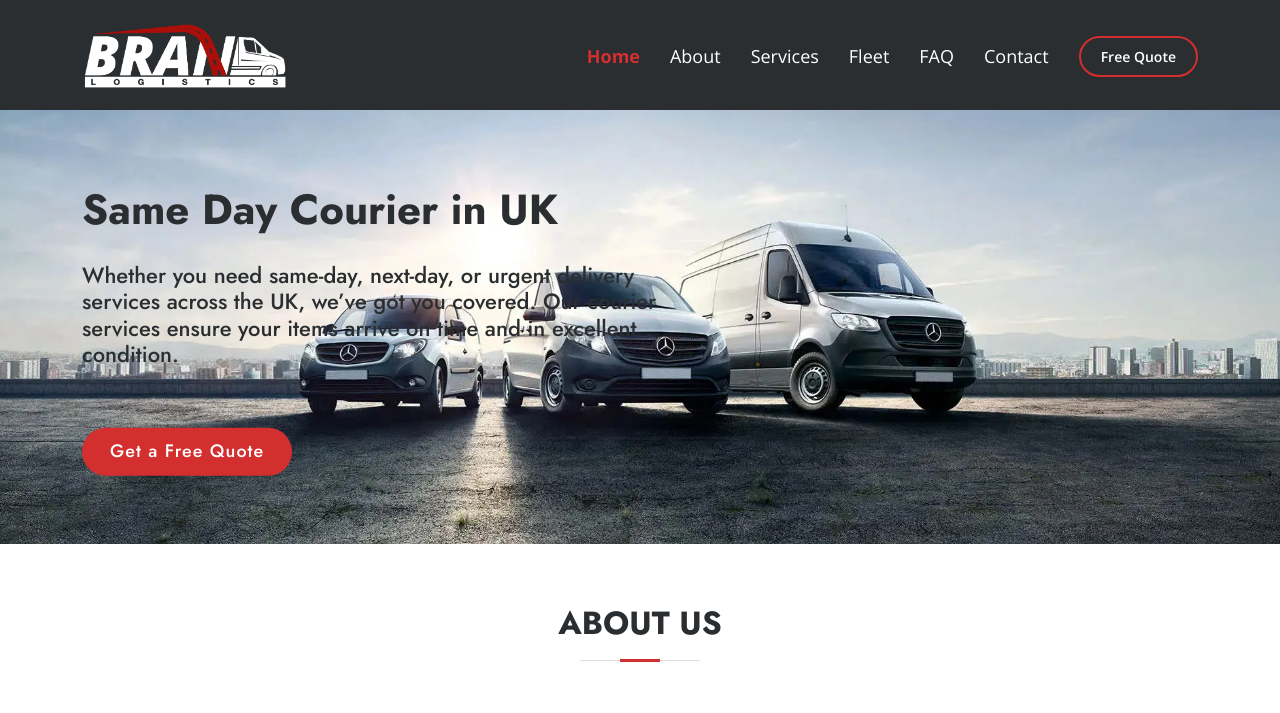
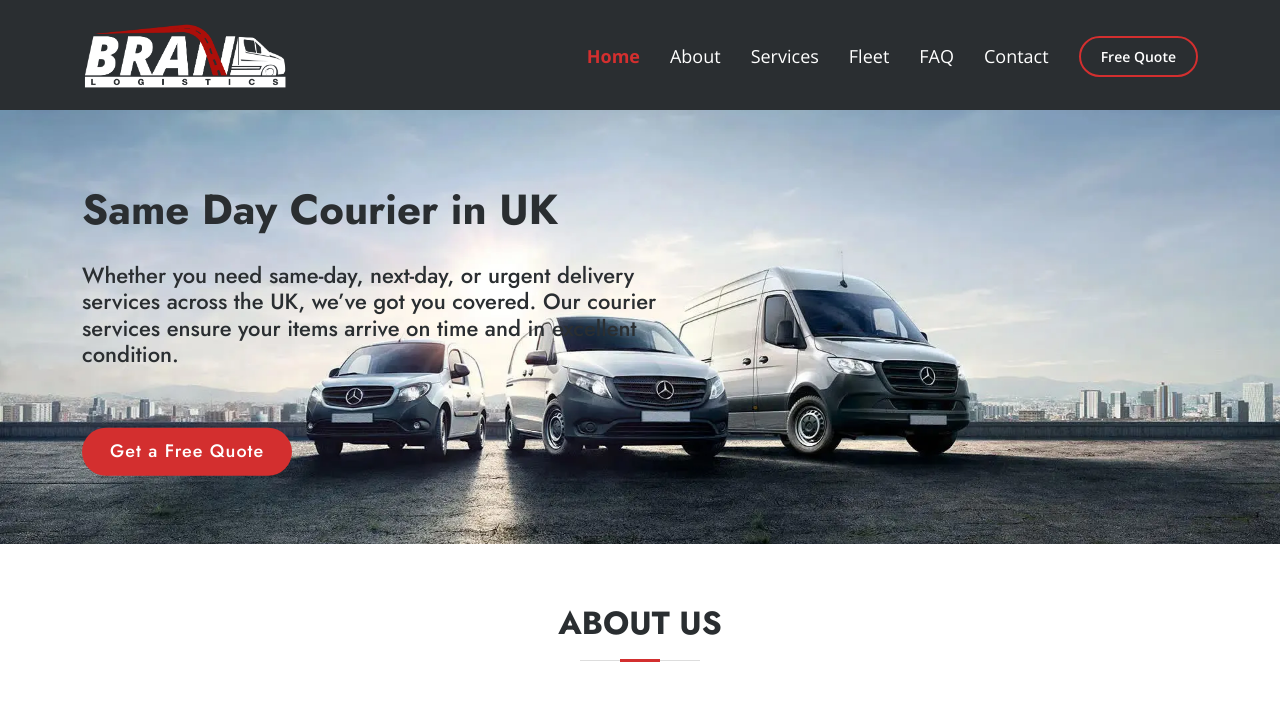
Before and after one commit to polly-rm/bran, a Django app: page / in a window 1280 px wide. Shown: the top 713 px of the page. Run offline with Django 4.2, Linux system fonts and the light colour scheme; some libraries are stand-ins or nearby versions.

Commit message:
Update index page

```diff
--- a/assets/css/style.css
+++ b/assets/css/style.css
@@ -350,7 +350,7 @@
     height: 68vh;
     position: relative;
     background-color: #f5f5f5;
-    padding: 0;
+    padding: 90px 0 0 0;
 }
 
 #hero .main-img {
--- a/templates/index.html
+++ b/templates/index.html
@@ -6,8 +6,6 @@
 {% block content %}
     <!-- Title -->
     <section id="hero">
-        <div class="row" style="height: 100%">
-            <div class="col-lg-12 order-1 order-lg-2">
         <picture>
             <source type="image/webp"
                     srcset="{% static 'img-webp/main-600.webp' %} 600w, {% static 'img-webp/main-1200.webp' %} 1200w, {% static 'img-webp/main.webp' %} 1835w"
@@ -18,13 +16,10 @@
                  srcset=" {% static 'img/main-600.png' %} 600w, {% static 'img/main-1200.png' %} 1200w, {% static 'img/main.png' %} 1835w"
                  sizes="(max-width: 600px) 600px, (max-width: 1200px) 1200px, 1835px">
         </picture>
-            </div>
-        </div>
-
 
         <div class="container container-mobile">
             <div class="row" style="height: 100%">
-                <div class="col-lg-6 d-flex flex-column justify-content-between pt-4 pt-lg-0 title-box-wide order-2 order-lg-1">
+                <div class="col-lg-6 d-flex flex-column justify-content-between pt-4 pt-lg-0 title-box-wide">
                     <div>
                         <h1 class="mb-4 title-mobile-wide">Same Day Courier in UK</h1>
                         <h2>Whether you need same-day, next-day, or urgent delivery services across the UK, we’ve got
```
Lines whose indentation alone changed are shown as unchanged.
